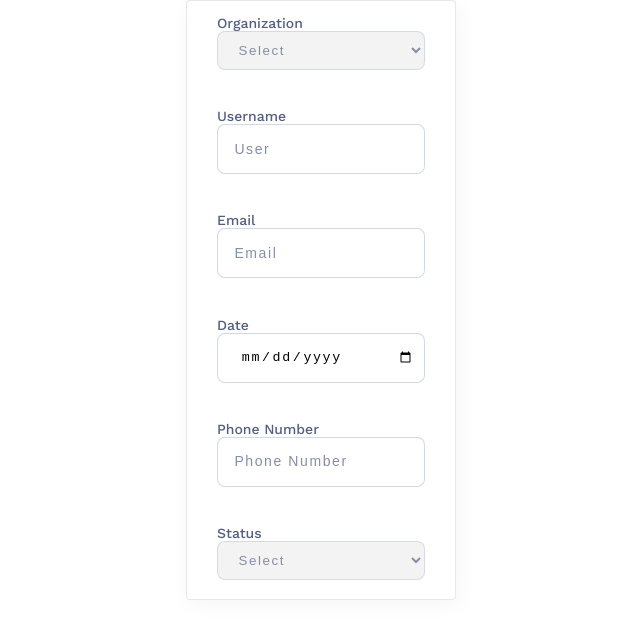
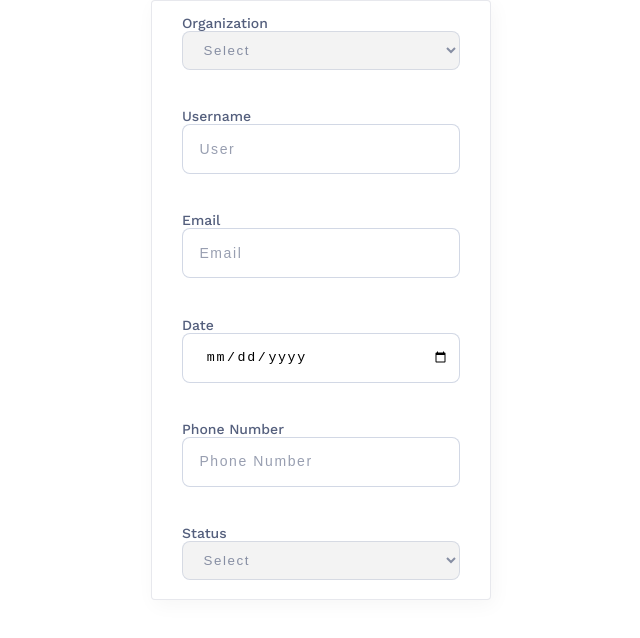
Before and after one commit to Dhei-vid/lendsqr-fe-test, a React (Create React App) app: page /filter in a window 1280 px wide. Shown: the top 638 px of the page, without its empty margins (319-959 px from the left). Built offline with nearby package versions, Linux system fonts and the light colour scheme; a web font is replaced by a local one.

Commit message:
styled the filter form

```diff
--- a/src/components/filter/filter.component.jsx
+++ b/src/components/filter/filter.component.jsx
@@ -26,7 +26,7 @@ const Filter = () => {
           <input name='email' type='text' placeholder='Email' />
         </label>
 
-        <label htmlFor='date'>
+        <label>
           Date
           <input name='date' placeholder='Date' type='date' />
         </label>
--- a/src/components/filter/filter.styles.scss
+++ b/src/components/filter/filter.styles.scss
@@ -7,7 +7,7 @@
   flex-direction: column;
   justify-content: space-around;
   margin: 0 auto;
-  max-width: 270px;
+  max-width: 340px;
   height: 600px;
   padding: 10px 30px;
 
@@ -41,6 +41,6 @@
     font-size: 14px;
     line-height: 16px;
     color: #545f7d;
-    opacity: 0.7 !important;
+    // opacity: 0.7 !important;
   }
 }
```
